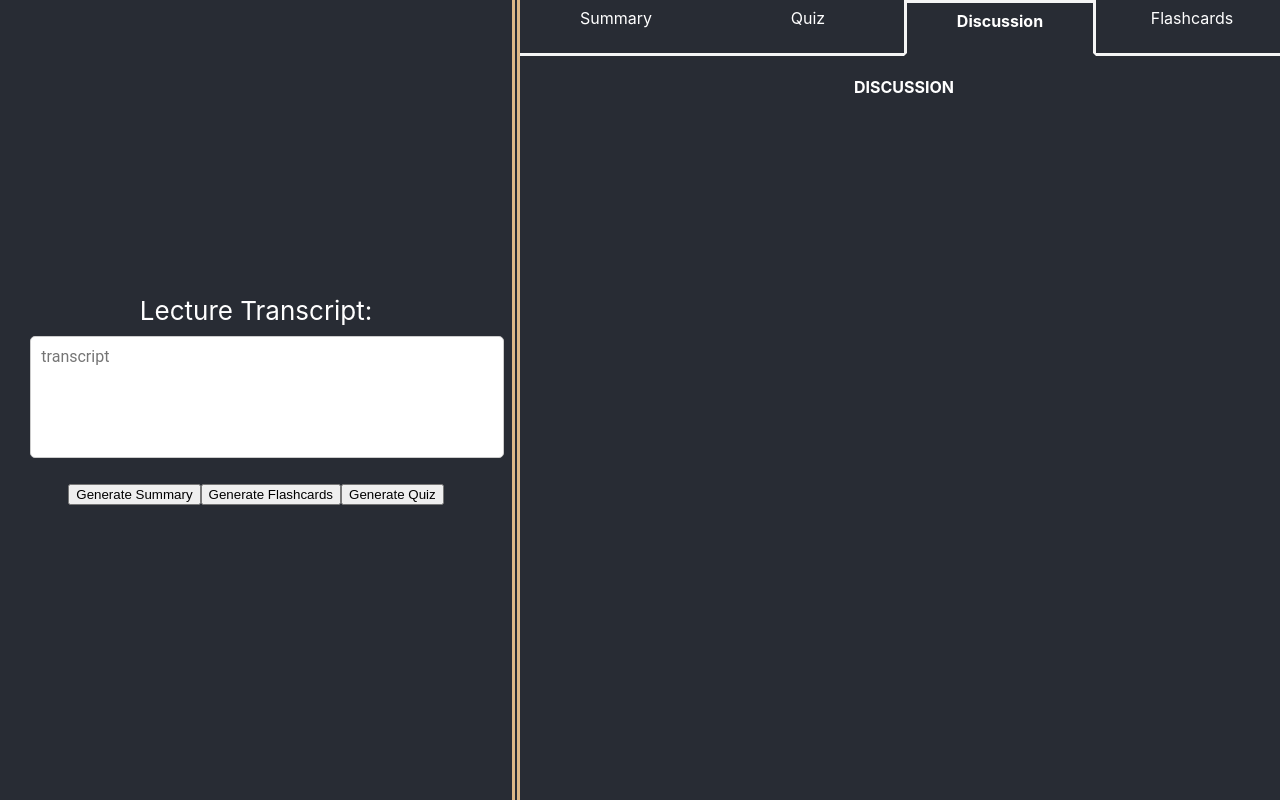
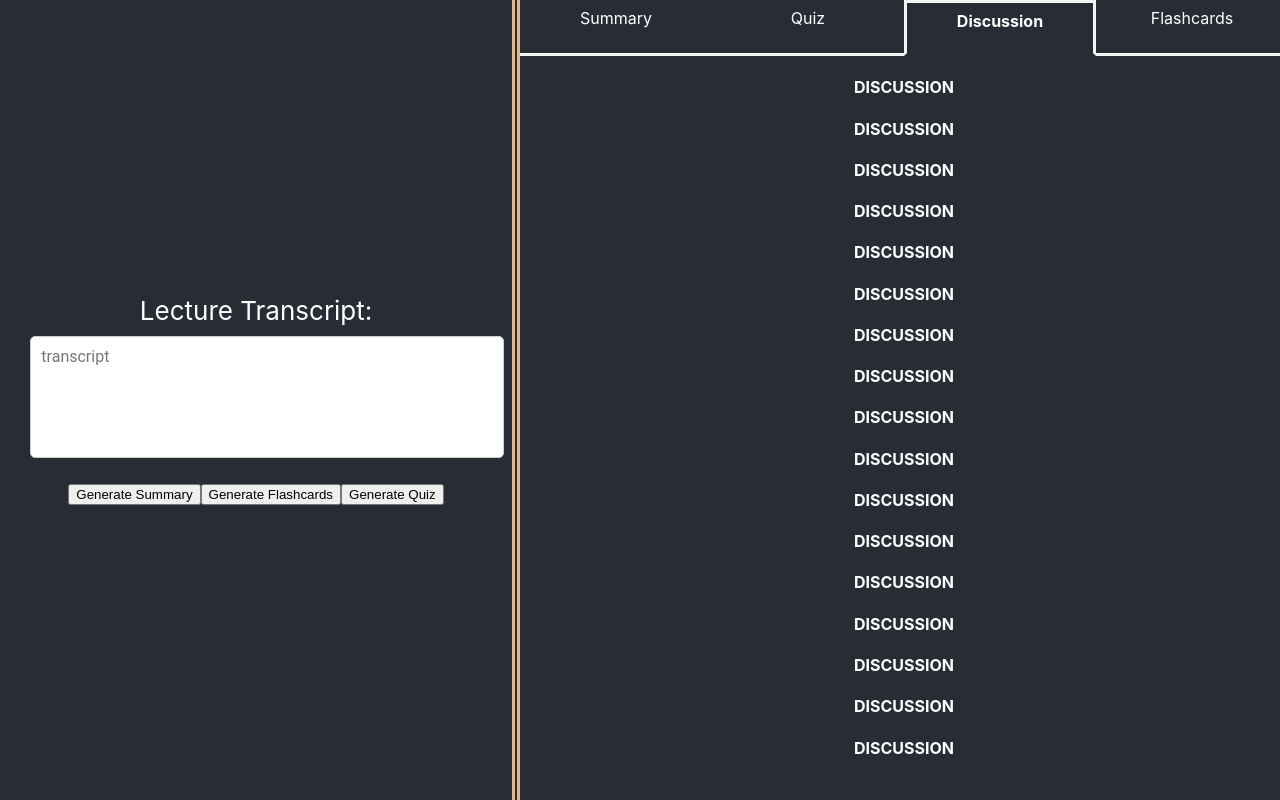
Before and after one commit to DubHacks2024/dubhacks-2024-project, a React (Create React App) app: page / in a window 1280 px wide. Both pictures are taken after a click on the item "Discussion". Built offline with nearby package versions, Linux system fonts and the light colour scheme.

Commit message:
fixed overflow hidden problem

```diff
--- a/src/App.js
+++ b/src/App.js
@@ -57,6 +57,22 @@ function App() {
 			return (
 				<article>
 					<h1>DISCUSSION</h1>
+					<h1>DISCUSSION</h1>
+					<h1>DISCUSSION</h1>
+					<h1>DISCUSSION</h1>
+					<h1>DISCUSSION</h1>
+					<h1>DISCUSSION</h1>
+					<h1>DISCUSSION</h1>
+					<h1>DISCUSSION</h1>
+					<h1>DISCUSSION</h1>
+					<h1>DISCUSSION</h1>
+					<h1>DISCUSSION</h1>
+					<h1>DISCUSSION</h1>
+					<h1>DISCUSSION</h1>
+					<h1>DISCUSSION</h1>
+					<h1>DISCUSSION</h1>
+					<h1>DISCUSSION</h1>
+					<h1>DISCUSSION</h1>
 				</article>
 			);
 		} else if (active === "flashcards") {
--- a/src/styles/App.css
+++ b/src/styles/App.css
@@ -45,3 +45,8 @@
   border: 3px whitesmoke solid;
   border-bottom: 3px transparent solid;
 }
+
+#right article {
+  overflow-y: scroll;
+  height: 90vh;
+}
```
